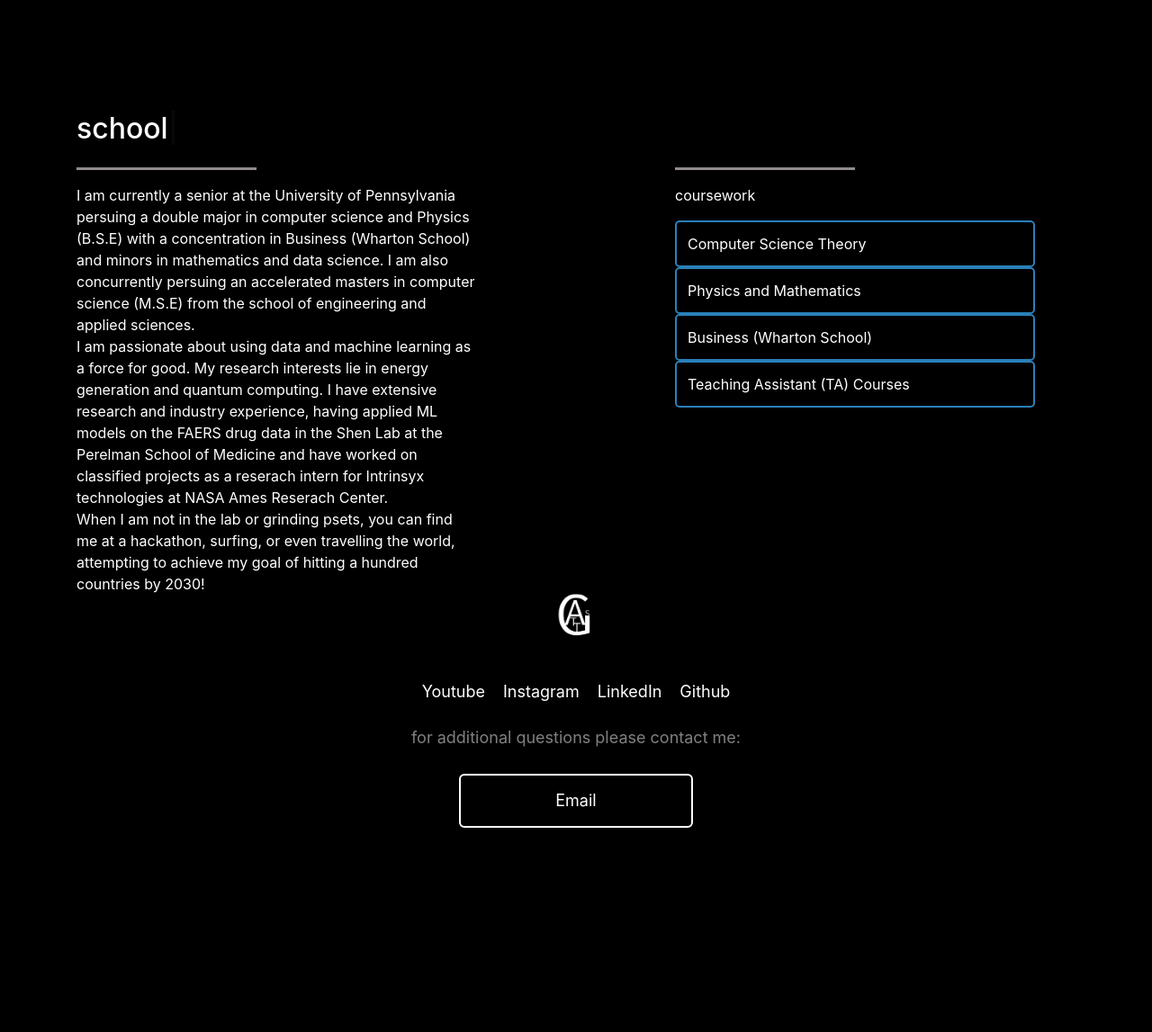
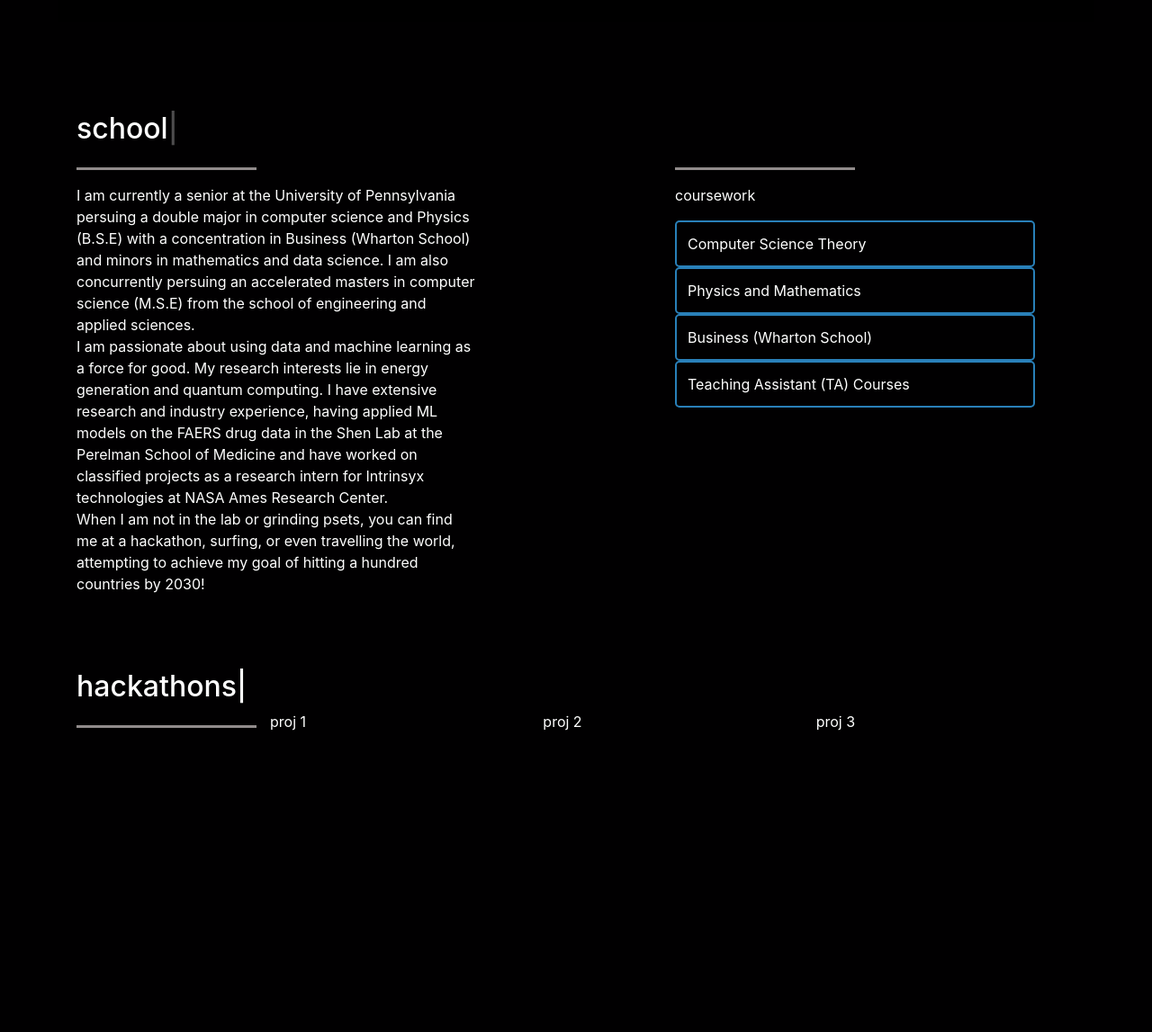
Before and after one commit to agattani123/agattani123.github.io, a plain HTML site: page index.html in a window 1280 px wide. Shown: the part 1280-2427 px from the top of the page at 90% size. Before the commit the page ends 2330 px from the top, so only its background shows below. Drawn offline with nearby package versions, Linux system fonts and the light colour scheme.

Commit message:
projects

```diff
--- a/index.html
+++ b/index.html
@@ -26,7 +26,7 @@
             <ul class="list">
                 <li class="item"><a href="#" class="item-link">About</a></li>
                 <li class="item"><a href="#" class="item-link" id="education-link">Education</a></li>
-                <li class="item"><a href="#" class="item-link">Projects</a></li>
+                <li class="item"><a href="#" class="item-link" id="projects-link">Projects</a></li>
                 <li class="item"><a href="#"class="item-link">Travel</a></li>
             </ul>
         </nav>
@@ -63,7 +63,7 @@
                         <br>
                         I am passionate about using data and machine learning as a force for good. My research interests lie in energy generation and
                         quantum computing. I have extensive research and industry experience, having applied ML models on the FAERS drug data in the Shen Lab
-                        at the Perelman School of Medicine and have worked on classified projects as a reserach intern for Intrinsyx technologies at NASA Ames Reserach Center.
+                        at the Perelman School of Medicine and have worked on classified projects as a research intern for Intrinsyx technologies at NASA Ames Research Center.
                         <br>
                         When I am not in the lab or grinding psets, you can find me at a hackathon, surfing, or even travelling the world, attempting to achieve my goal of
                         hitting a hundred countries by 2030!
@@ -186,6 +186,18 @@
     </section>
 -->
 
+    <section id="projects" class="features">
+        <div style="margin-top: 120px;" class="container">
+            <h2 class="features-title-2"><span class="auto-type-2"></span></h2>
+            <hr class="spacer-sections">
+            <div class="row">
+                <div class="col-sm-4">proj 1</div>
+                <div class="col-sm-4">proj 2</div>
+                <div class="col-sm-4">proj 3</div>
+            </div>
+        </div>
+    </section>
+
 
     <footer class="footer"  data-aos="fade-up" data-aos-delay="500">
         <img src="logos/gatts-logo.png" class="logo" width="60" height="60" data-aos="fade-down">
--- a/js/script.js
+++ b/js/script.js
@@ -12,3 +12,19 @@ document.addEventListener('DOMContentLoaded', function () {
       educationDiv.scrollIntoView({ behavior: 'smooth' });
     });
   });
+
+
+  document.addEventListener('DOMContentLoaded', function () {
+    // Get the education link and education div by their IDs
+    var educationLink = document.getElementById('projects-link');
+    var educationDiv = document.getElementById('projects');
+
+    // Add a click event listener to the education link
+    educationLink.addEventListener('click', function (event) {
+      // Prevent the default behavior of the link (e.g., navigating to "#")
+      event.preventDefault();
+
+      // Scroll to the education div
+      educationDiv.scrollIntoView({ behavior: 'smooth' });
+    });
+  });
--- a/js/type.js
+++ b/js/type.js
@@ -6,3 +6,10 @@ var typed = new Typed(".auto-type", {
     backSpeed: 150,
     loop: true
 })
+
+var typed = new Typed(".auto-type-2", {
+    strings: ["projects", "hackathons"],
+    typeSpeed: 150,
+    backSpeed: 150,
+    loop: true
+})
```
